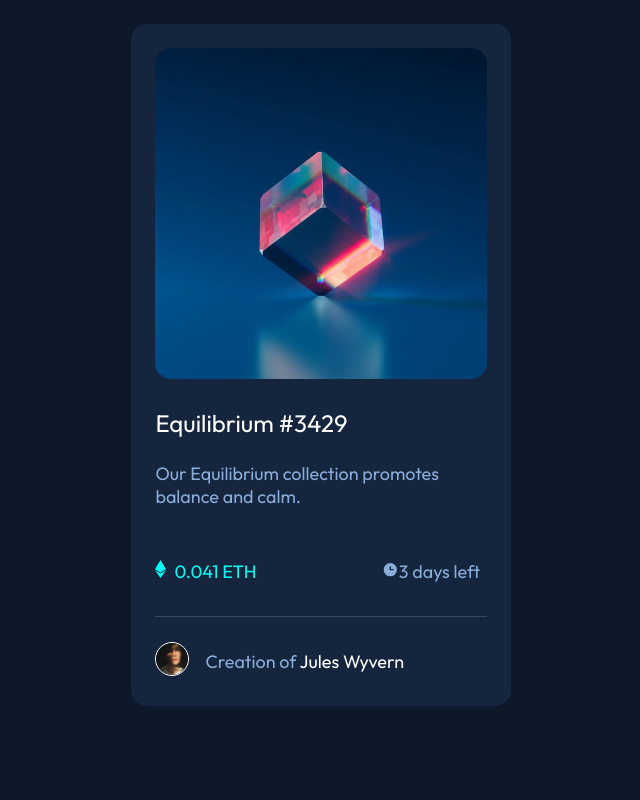
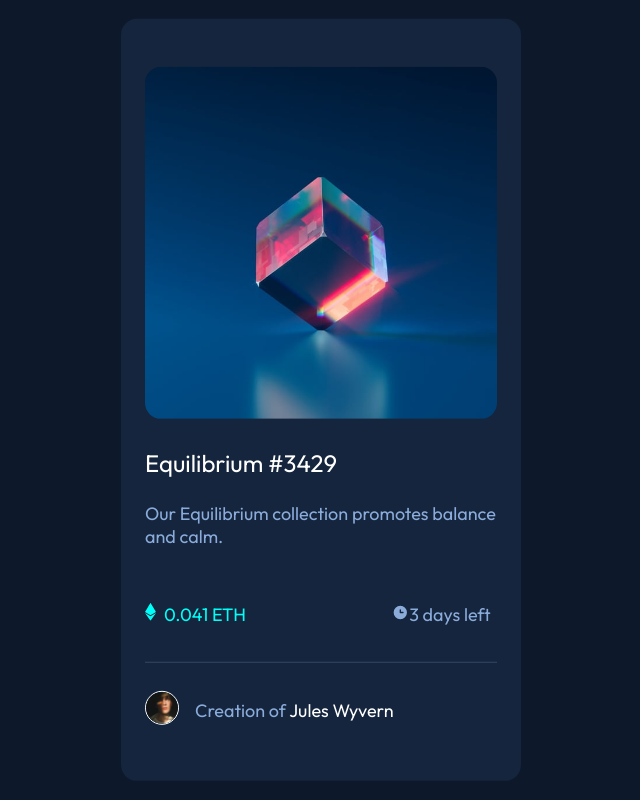
Before and after one commit to idaomoumi/idaomoumi.nft.io, a plain HTML site: page index.html in a window 1280 px wide. Shown: the whole page, without its empty margins (319-959 px from the left). Drawn offline with Linux system fonts and the light colour scheme.

Commit message:
Update style.css

```diff
--- a/style.css
+++ b/style.css
@@ -3,9 +3,12 @@ body {
   color: hsl(215, 51%, 70%);
 }
 .container {
-  width: 30%;
+  max-width: 25rem;
   /* height: 50%; */
-  margin: auto;
+  position: absolute;
+  top: 50%;
+  left: 50%;
+  transform: translate(-50%, -50%);
   font-family: "Outfit", sans-serif;
   font-size: 1.125rem;
   background-color: hsl(216, 50%, 16%);
```
